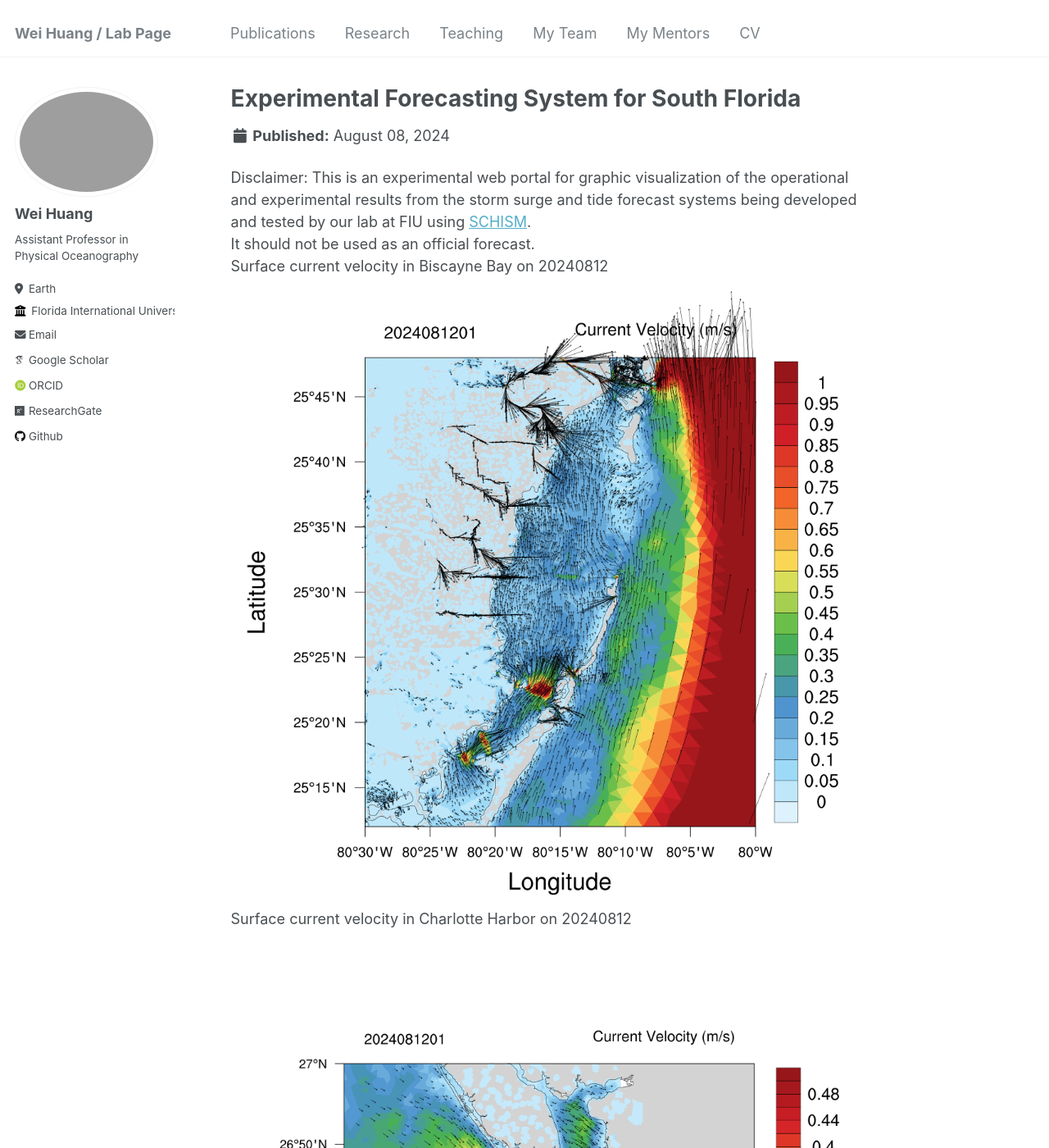
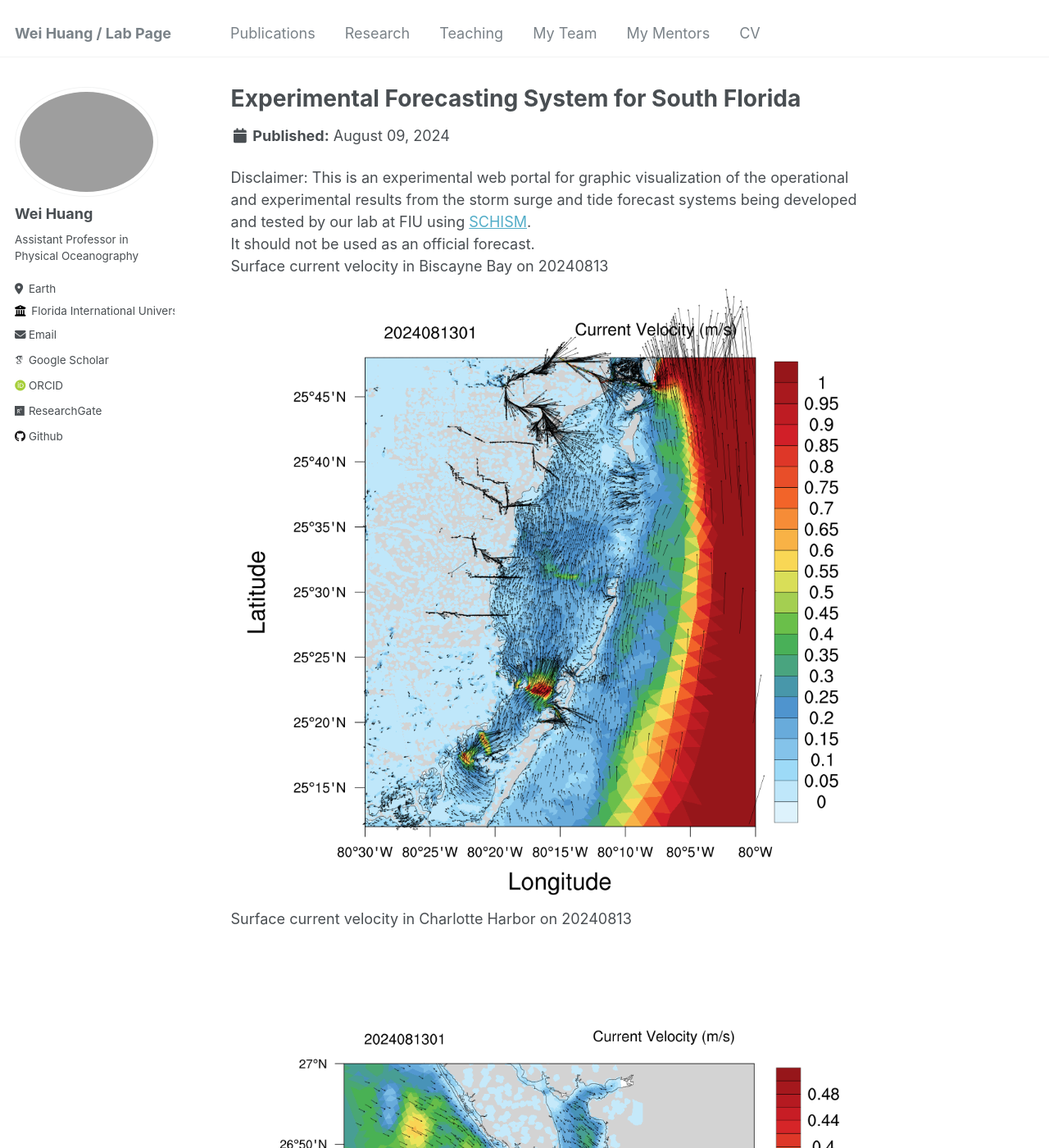
Before and after one commit to huang96169/huang96169.github.io, a Jekyll site: the page built from _research/research-1.md, in a window 1280 px wide and 1400 px high. Shown: the whole window at 82% size. Built offline with Jekyll 4.4.1, drawn with Linux system fonts in a browser that asks for light colours; some web fonts are replaced; some of the changed text lies outside the part shown.

Commit message:
replaced research_uv1.gif research_salt1.gif research_temp1.gif and replaced research_elev2.gif research_uv2.gif research_salt2.gif research_temp2.gif

```diff
--- a/_research/research-1.md
+++ b/_research/research-1.md
@@ -1,7 +1,7 @@
 ---
 title: "Experimental Forecasting System for South Florida"
-short: Surface current velocity of South Florida from 20240808 to 20240812
-date: 2024-08-08
+short: Surface current velocity of South Florida from 20240809 to 20240813
+date: 2024-08-09
 short1: "Disclaimer: This is an experimental web portal for graphic visualization of the operational and experimental results from the storm surge and tide forecast systems being developed and tested by our lab at FIU using [SCHISM](https://ccrm.vims.edu/schismweb/). It should not be used as an official forecast."
 excerpt: "<img src='/images/research_uv1.gif'>"
 collection: research
@@ -10,11 +10,11 @@ collection: research
 Disclaimer:
 This is an experimental web portal for graphic visualization of the operational and experimental results from the storm surge and tide forecast systems being developed and tested by our lab at FIU using [SCHISM](https://ccrm.vims.edu/schismweb/).<br/>
 It should not be used as an official forecast.<br/>
-Surface current velocity in Biscayne Bay on 20240812<br/>
+Surface current velocity in Biscayne Bay on 20240813<br/>
 <img src='/images/research_Bbay.png'>
-Surface current velocity in Charlotte Harbor on 20240812<br/>
+Surface current velocity in Charlotte Harbor on 20240813<br/>
 <img src='/images/research_Cbay.png'>
-Surface current velocity in Tampa Bay on 20240812<br/>
+Surface current velocity in Tampa Bay on 20240813<br/>
 <img src='/images/research_Tbay.png'>
 The map below showns observational stations used for validating the model's results, as well as the horizontal grid. <br/>
 The horizontal grid for SCHISM in simulating Biscayne Bay in South Florida, using flexible resolution resolving levees and canals (1-2 m), watershed rural and urban areas (30m-50m) and coastal ocean (500m-5km).<br/>
```
Also changed, not shown: _research/research-2.md (+6 -6 lines), images/research_Bbay.png, images/research_Cbay.png, images/research_Tbay.png, images/research_maxelev2.gif.
